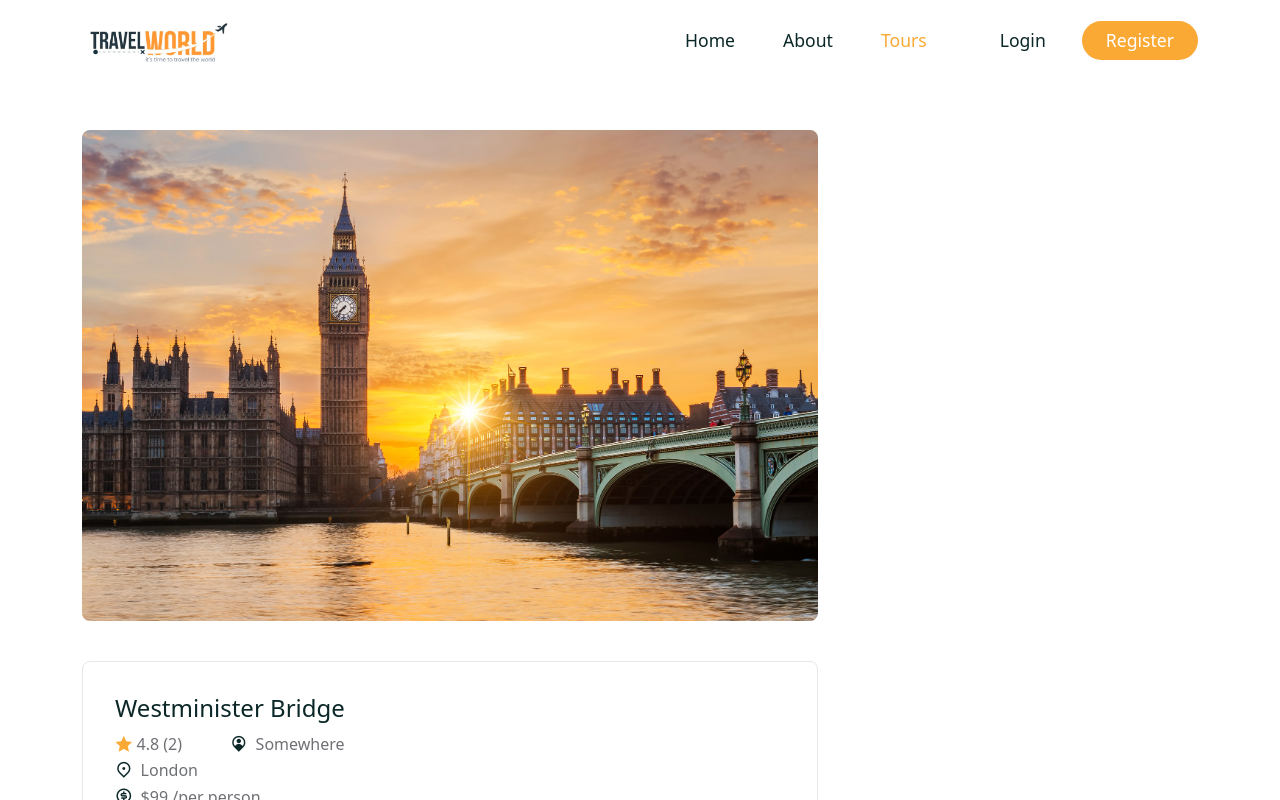
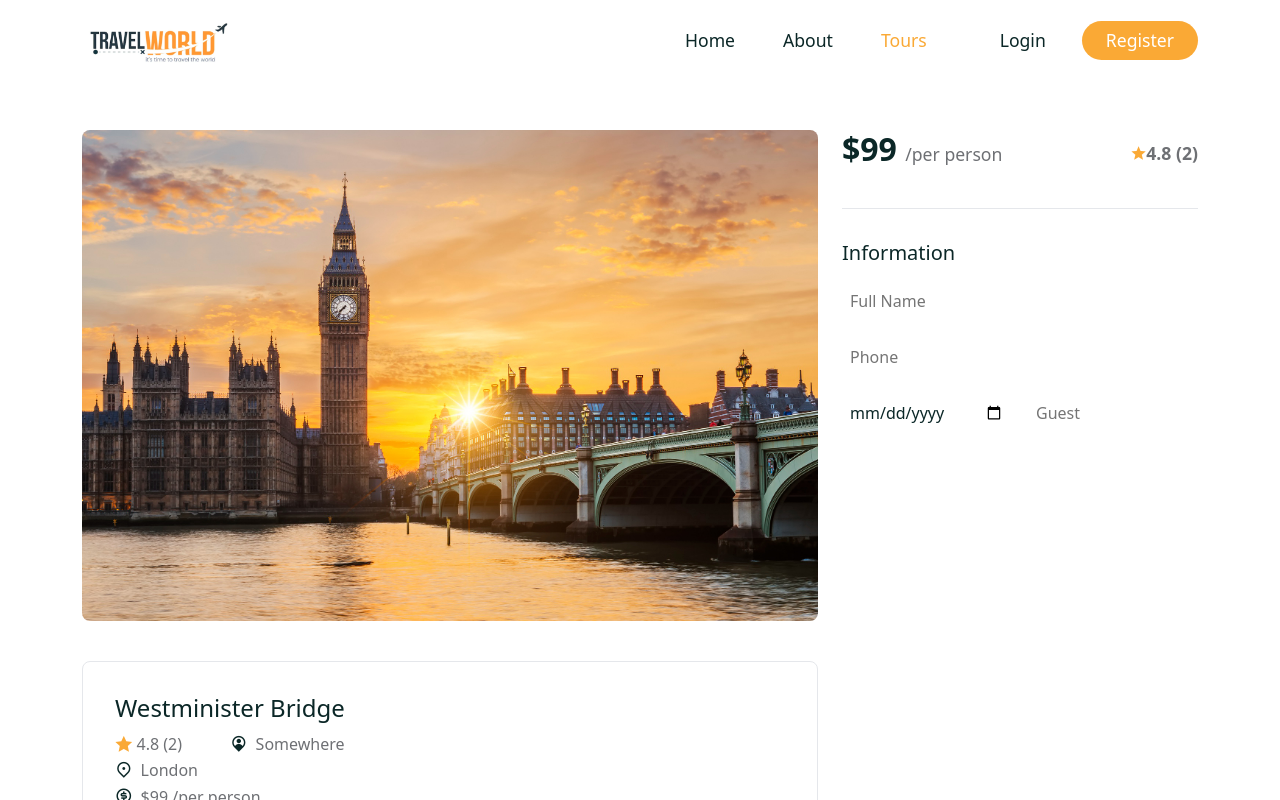
Before and after one commit to aakashrajawat00/web-project, a React (Create React App) app in the folder frontend/: page /tours/01 in a window 1280 px wide. Shown: the top 800 px of the page. Built offline with nearby package versions, Linux system fonts and the light colour scheme; a web font is replaced by a local one.

Commit message:
tour-details and bookings have been modified

```diff
--- /dev/null
+++ b/frontend/src/components/Booking/Booking.jsx
@@ -0,0 +1,47 @@
+import React from "react";
+import './booking.css'
+import { Form, FormGroup, ListGroup, ListGroupItem, Button } from "reactstrap";
+
+const Booking = ({tour, avgRating }) => {
+
+    const {price, reviews} = tour
+
+
+    const handleChange = e => {};
+    return (
+    <div className="bookings">
+        <div className="booking__top d-flex align-items-center
+        justify-content-between">
+            <h3>${price} <span>/per person</span></h3>
+            <span className="tour__rating d-flex align-items-center ">
+            <i class = 'ri-star-s-fill'></i>
+            {avgRating === 0 ? null : avgRating} ({reviews?.length})
+
+          </span>
+        </div>
+
+        <div className="booking__form">
+            <h5>Information</h5>
+            <Form className="booking__info-form">
+                <FormGroup>
+                    <input type="text" placeholder="Full Name" id="fullName"
+                    required onChange={handleChange}/>
+                </FormGroup>
+                <FormGroup>
+                    <input type="number" placeholder="Phone" id="phone"
+                    required onChange={handleChange}/>
+                </FormGroup>
+                <FormGroup className="d-flex align-items-center gap-3">
+                    <input type="date" placeholder="" id="bookAt"
+                    required onChange={handleChange}/>
+                     <input type="number" placeholder="Guest" id="guestSize"
+                    required onChange={handleChange}/>
+                </FormGroup>
+            </Form>
+        </div>
+
+    </div>
+    );
+}
+
+export default Booking;
--- /dev/null
+++ b/frontend/src/components/Booking/booking.css
@@ -0,0 +1,55 @@
+
+.booking{
+    padding: 2rem;
+    border-radius: 0.5rem;
+    border: 1px solid rgb(229, 231,235);
+    position: sticky;
+    top: 80px;
+}
+
+.booking__top h3{
+    font-size: 2rem;
+    font-weight: 700;
+}
+
+.booking__top h3 span{
+    font-size: 1.1rem;
+    font-weight: 400;
+    color: var(--text-color);
+
+}
+
+.booking__top span{
+    font-size: 1.1rem;
+    font-weight: 600;
+    color: var(--text-color);
+}
+
+.booking__top span i{
+    color: var(--secondary-color);
+}
+
+.booking__top{
+    padding-bottom: 2rem;
+    border-bottom: 1px solid rgb(229, 231,235);
+}
+
+.booking__form{
+    padding-top: 2rem;
+}
+
+.booking__form h5{
+    margin-bottom: 1rem;
+}
+
+.booking__form input{
+    width: 100%;
+    padding: 0.5rem;
+    border-radius: .5rem;
+    color: var(--heading-color);
+    font-size: 1rem;
+    border-bottom: 1px solid rgb(229, 231,235);
+    border: none;
+
+
+}
--- a/frontend/src/pages/TourDetails.jsx
+++ b/frontend/src/pages/TourDetails.jsx
@@ -5,6 +5,7 @@ import {useParams} from 'react-router-dom';
 import tourData from '../assets/data/tours';
 import calculateAvgRating from './../utils/avgRating';
 import avatar from '../assets/images/avatar.jpg';
+import Booking from '../components/Booking/Booking';
 
 const TourDetails = () => {
 
@@ -56,7 +57,7 @@ const TourDetails = () => {
             align-items-center gap-5'>
               <span className="tour__rating d-flex align-items-center gap-1">
             <i class="ri-star-fill" style={{'color': 'var(--secondary-color)'}}></i>
-            {calculateAvgRating === 0 ? null : avgRating}
+            {avgRating === 0 ? null : avgRating}
             {totalRating === 0 ? (
               "Not rated"
             ) : (
@@ -133,6 +134,11 @@ const TourDetails = () => {
 
           </div>
         </Col>
+        <Col lg='4'>
+          <Booking tour = {tour} avgRating={avgRating} />
+
+
+        </Col>
 
       </Row>
 
```
